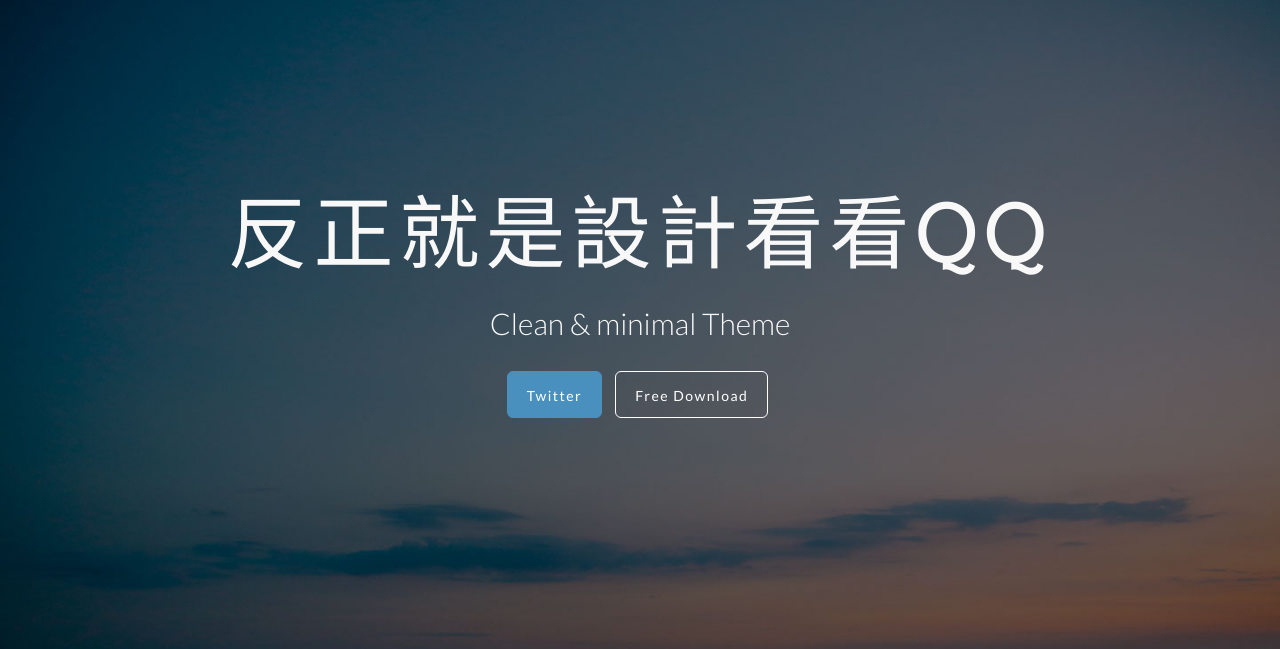
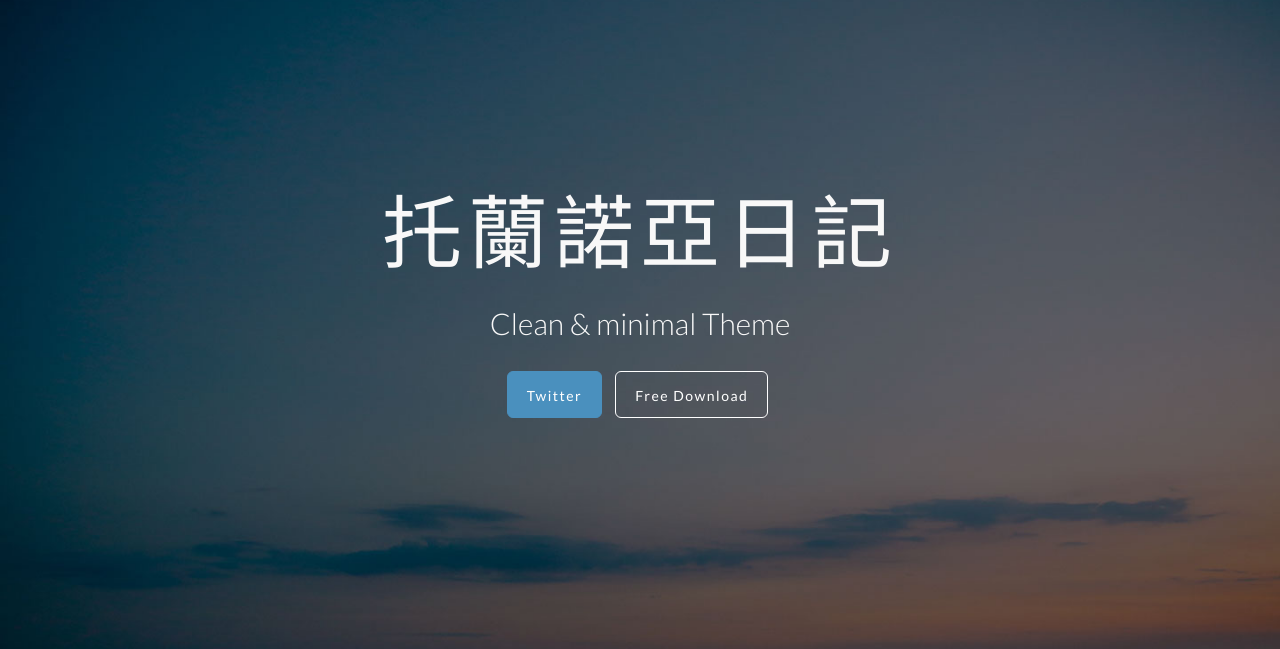
Before and after one commit to zoey2160/webex1, a plain HTML site: page Flatfy-Free-Flat-and-Responsive-HTML5-Template-master/index.html in a window 1280 px wide. Shown: the top 649 px of the page. Drawn offline with Linux system fonts and the light colour scheme.

Commit message:
Update index.html
test 2

```diff
--- a/Flatfy-Free-Flat-and-Responsive-HTML5-Template-master/index.html
+++ b/Flatfy-Free-Flat-and-Responsive-HTML5-Template-master/index.html
@@ -59,7 +59,7 @@
 	<!-- FullScreen -->
     <div class="intro-header">
 		<div class="col-xs-12 text-center abcen1">
-			<h1 class="h1_home wow fadeIn" data-wow-delay="0.4s">反正就是設計看看QQ</h1>
+			<h1 class="h1_home wow fadeIn" data-wow-delay="0.4s">托蘭諾亞日記</h1>
 			<h3 class="h3_home wow fadeIn" data-wow-delay="0.6s">Clean & minimal Theme</h3>
 			<ul class="list-inline intro-social-buttons">
 				<li><a href="https://twitter.com/galantiandrea" class="btn  btn-lg mybutton_cyano wow fadeIn" data-wow-delay="0.8s"><span class="network-name">Twitter</span></a>
```
